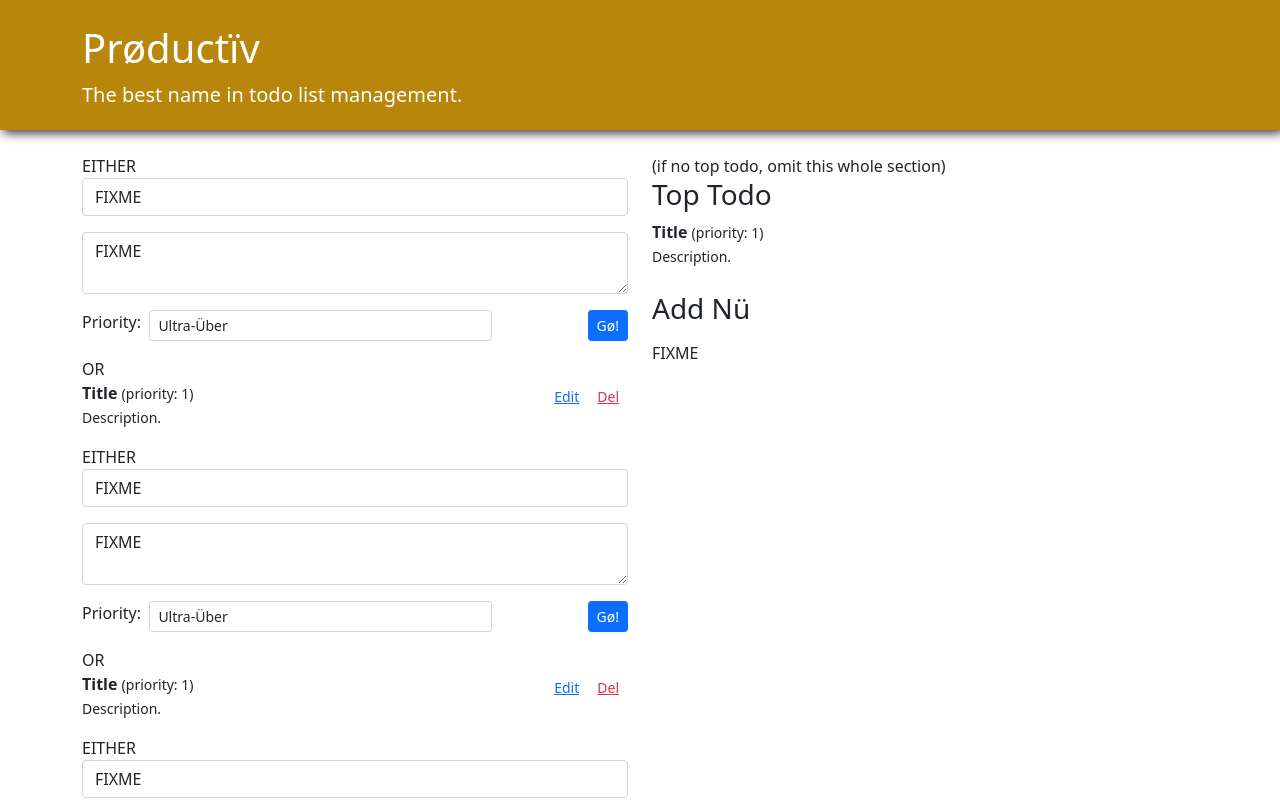
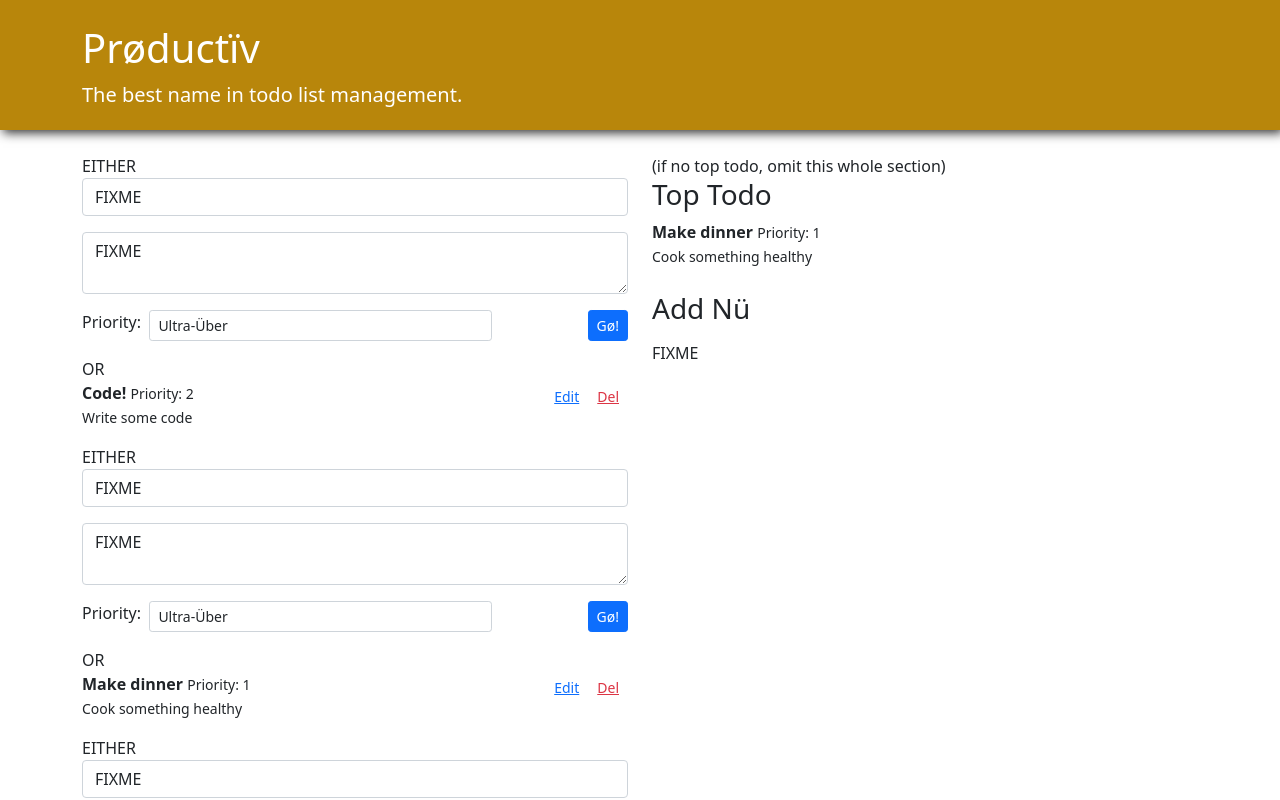
Before and after one commit to jcbluemel/react-productiv, a React (Create React App) app: page / in a window 1280 px wide. Shown: the top 800 px of the page. Built offline with nearby package versions, Linux system fonts and the light colour scheme.

Commit message:
set up all the props and states

```diff
--- a/src/EditableTodo.js
+++ b/src/EditableTodo.js
@@ -12,7 +12,7 @@ import TodoForm from "./TodoForm";
  * EditableTodoList -> EditableTodo -> { Todo, TodoForm }
  */
 
-function EditableTodo() {
+function EditableTodo({ todo, update, remove }) {
 
   /** Toggle if this is being edited */
   function toggleEdit() { }
@@ -45,7 +45,7 @@ function EditableTodo() {
             Del
           </button>
         </div>
-                  <Todo />
+        <Todo todo={todo}/>
       </div>
 
     </div>
--- a/src/EditableTodoList.js
+++ b/src/EditableTodoList.js
@@ -11,13 +11,10 @@ import EditableTodo from "./EditableTodo";
  * TodoApp -> EditableTodoList -> [ EditableTodo, ... ]
  */
 
-function EditableTodoList() {
+function EditableTodoList({todos, update, remove}) {
   return (
       <div>
-        {/*   FIXME  */}
-        <EditableTodo />
-        <EditableTodo />
-        <EditableTodo />
+        {todos.map(t => <EditableTodo todo={t} />)}
       </div>
   );
 }
--- a/src/Todo.js
+++ b/src/Todo.js
@@ -8,12 +8,12 @@ import React from "react";
  * { EditableTodo, TopTodo } -> Todo
  **/
 
-function Todo() {
+function Todo({ todo }) {
   return (
-      <div className="Todo">
-        <div><b>Title</b> <small>(priority: 1)</small></div>
-        <div><small>Description.</small></div>
-      </div>
+    <div className="Todo" key={todo.id}>
+      <div><b>{todo.title}</b> <small>Priority: {todo.priority}</small></div>
+      <div><small>{todo.description}</small></div>
+    </div>
   );
 }
 
--- a/src/TodoApp.js
+++ b/src/TodoApp.js
@@ -15,7 +15,8 @@ import EditableTodoList from "./EditableTodoList";
  * App -> TodoApp -> { TodoForm, EditableTodoList }
  */
 
-function TodoApp() {
+function TodoApp({ initialTodos }) {
+  const [todos, setTodos] = useState(initialTodos);
 
   /** add a new todo to list */
   function create(newTodo) {
@@ -34,7 +35,7 @@ function TodoApp() {
       <div className="row">
 
         <div className="col-md-6">
-            <EditableTodoList /> OR
+          <EditableTodoList todos={todos}/> OR
           <span className="text-muted">You have no todos.</span>
         </div>
 
@@ -42,7 +43,7 @@ function TodoApp() {
           (if no top todo, omit this whole section)
           <section className="mb-4">
             <h3>Top Todo</h3>
-              <TopTodo />
+            <TopTodo todos={todos} />
           </section>
 
           <section>
--- a/src/TodoForm.js
+++ b/src/TodoForm.js
@@ -10,7 +10,7 @@ import React, { useState } from "react";
  * { TodoApp, EditableTodo } -> TodoForm
  */
 
-function TodoForm() {
+function TodoForm({ initialFormData, handleSave }) {
 
   /** Update form input. */
   function handleChange(evt) { }
--- a/src/TopTodo.js
+++ b/src/TopTodo.js
@@ -10,12 +10,12 @@ import Todo from "./Todo";
  * TodoApp -> TopTodo
  */
 
-function TopTodo() {
+function TopTodo({ todos }) {
   // lowest-priority # is the highest priority
-  // let top = todos.reduce(
-  //     (acc, cur) => cur.priority < acc.priority ? cur : acc, todos[0]);
+  let top = todos.reduce(
+    (acc, cur) => cur.priority < acc.priority ? cur : acc, todos[0]);
 
-  return <Todo  />;
+  return <Todo todo={top}/>;
 }
 
 export default TopTodo;
```
Also changed, not shown: 1 other file (tests, documents, lock files or other folders). Lines whose indentation alone changed are shown as unchanged.
